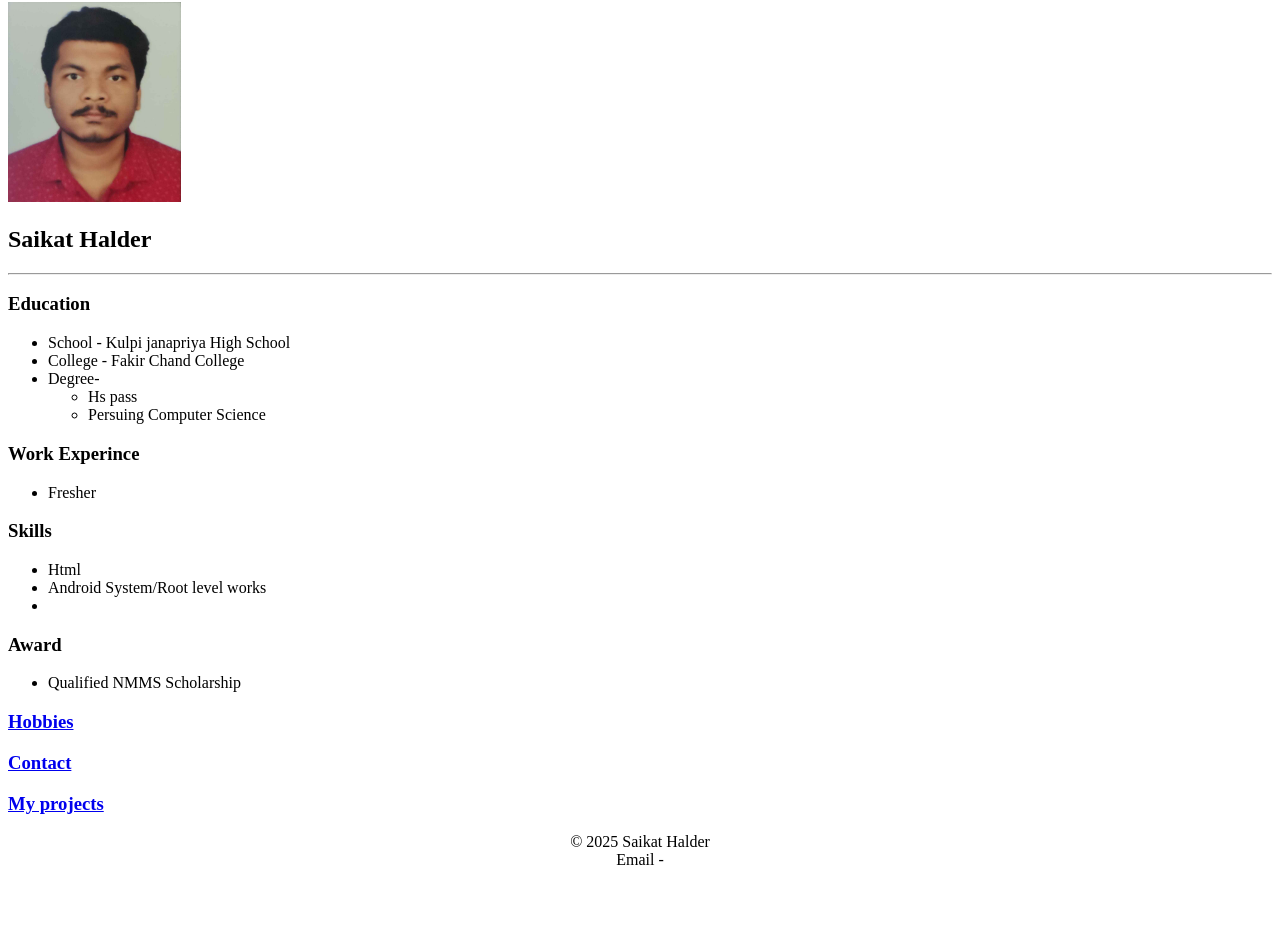
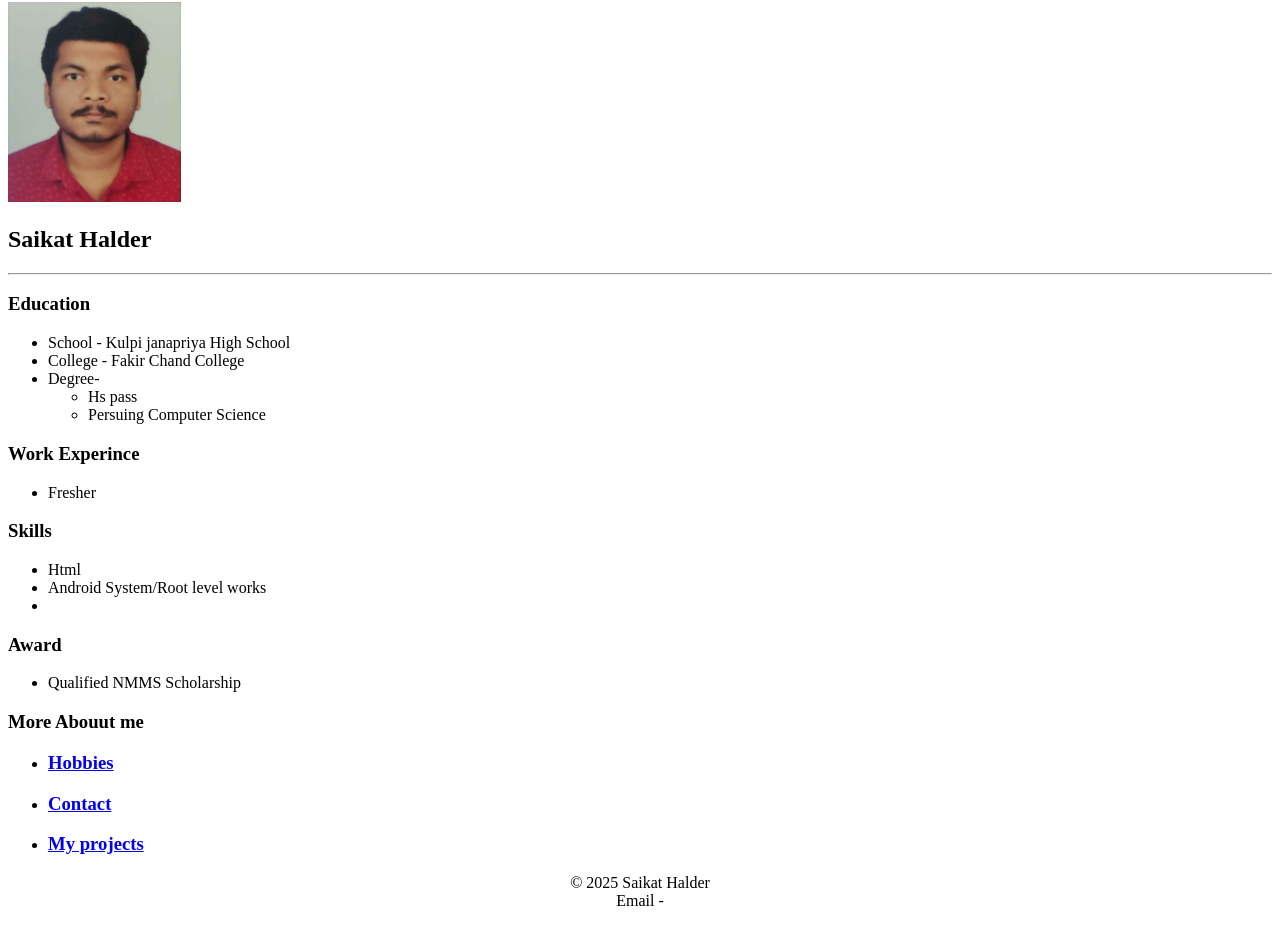
Before and after one commit to neonsaikat/Capstone-Project, a plain HTML site: page index.html in a window 1280 px wide. Shown: the part 78-1004 px from the top of the page. Before the commit the page ends 963 px from the top, so only its background shows below. Drawn offline with Linux system fonts and the light colour scheme.

Commit message:
Update index.html

```diff
--- a/index.html
+++ b/index.html
@@ -43,11 +43,18 @@
 
     <!--Multi Page SITE links -->
 
-    <a href="./Public/Hobby.html"><h3>Hobbies</h3></a>
+    <h3>More Abouut me</h3>
+    <ul>
+        <li><a href="./Public/Hobby.html"><h3>Hobbies</h3></a></li>
+        <li><a href="./Public/Contact.html"><h3>Contact</h3></a></li>
+        <li><a href="./My ptojects.html"><h3>My projects</h3></a></li>
+    </ul>
 
-    <a href="./Public/Contact.html"><h3>Contact</h3></a>
 
-    <a href="./My ptojects.html"><h3>My projects</h3></a>
+
+
+
+
 
     <!--Footer-->
     <footer>
```
